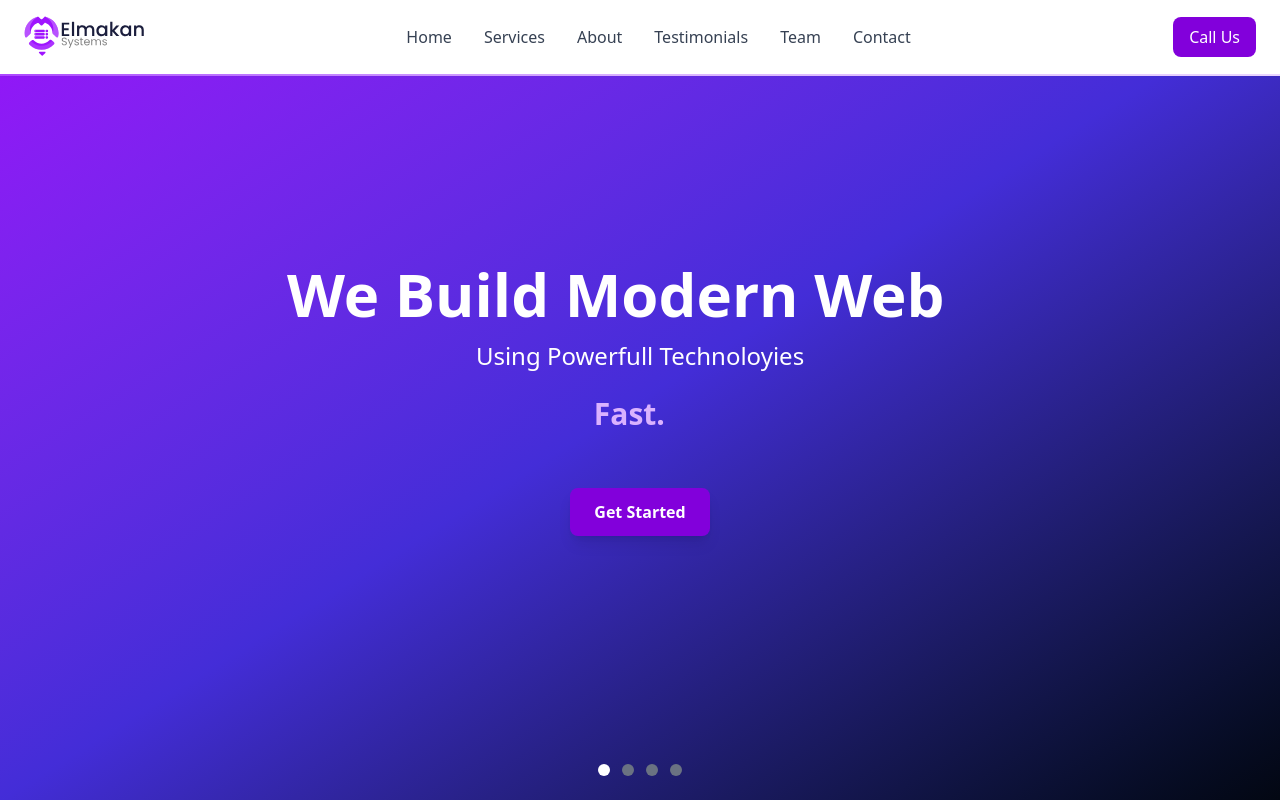
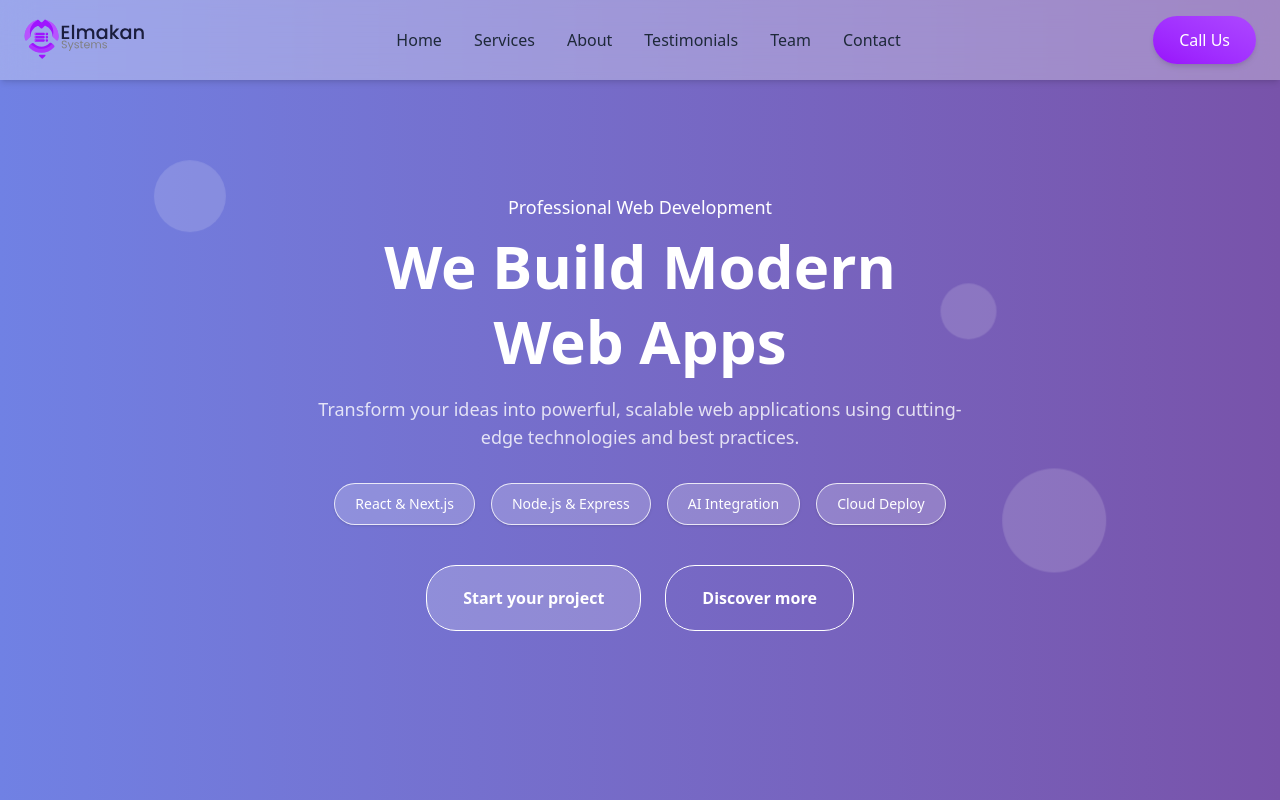
Before and after one commit to AhmedNAgy25/Elmakan-System, a Next.js app: page / in a window 1280 px wide. Shown: the top 800 px of the page. Built offline with nearby package versions, Linux system fonts and the light colour scheme; no server answers.

Commit message:
rebuild hero section , add glassy effect to navbar

```diff
--- a/src/app/globals.css
+++ b/src/app/globals.css
@@ -2,3 +2,25 @@
 html {
   scroll-behavior: smooth;
 }
+@keyframes float {
+  0%, 100% { transform: translateY(0) translateX(0); }
+  50% { transform: translateY(-20px) translateX(10px); }
+}
+@keyframes float-slow {
+  0%, 100% { transform: translateY(0) translateX(0); }
+  50% { transform: translateY(-30px) translateX(-15px); }
+}
+@keyframes float-delayed {
+  0%, 100% { transform: translateY(0) translateX(0); }
+  50% { transform: translateY(-25px) translateX(20px); }
+}
+
+.animate-float {
+  animation: float 12s ease-in-out infinite;
+}
+.animate-float-slow {
+  animation: float-slow 16s ease-in-out infinite;
+}
+.animate-float-delayed {
+  animation: float-delayed 18s ease-in-out infinite;
+}
--- a/src/app/page.tsx
+++ b/src/app/page.tsx
@@ -6,19 +6,13 @@ import Hero from "@/components/client/Hero";
 import Services from "@/components/server/Services";
 import Team from "@/components/server/Team";
 import Testimonials from "@/components/server/Testimonials";
-import HeroBackground from "@/components/server/HeroBackground";
-import { getSlides } from "@/lib/data";
-import { ISlide } from "@/lib/types";
 import ContactWraper from "@/components/server/ContactWraper";
 
 export default async function page() {
-  const slides: ISlide[] = await getSlides();
   return (
     <>
       <Navbar></Navbar>
-      <HeroBackground id="hero">
-        <Hero slides={slides} />
-      </HeroBackground>
+      <Hero id="home" />
       <Services id="services"></Services>
       <Features id="features"></Features>
       <About id="about"></About>
--- a/src/components/client/Hero.tsx
+++ b/src/components/client/Hero.tsx
@@ -1,64 +1,89 @@
-"use client";
+import React from "react";
 
-import { Typewriter } from "react-simple-typewriter";
-import { useState } from "react";
-import { ISlide } from "@/lib/types";
+export default function Hero({ id }: { id: string }) {
+  return (
+    <section
+      id={id}
+      className="hero min-h-screen flex items-center justify-center bg-gradient-to-r from-[#7081e4] to-[#7853aa] text-white relative overflow-hidden"
+    >
+      {/* Floating Bubbles */}
+      <div className="absolute w-18 h-18 bg-white opacity-15 rounded-full top-45 left-36 animate-float"></div>
+      <div className="absolute w-14 h-14 bg-white opacity-15 rounded-full bottom-110 right-75 animate-float-delayed"></div>
+      <div className="absolute w-26 h-26 bg-white opacity-15 rounded-full bottom-50 right-40 animate-float-slow"></div>
 
-export default function HeroSlider({ slides }: { slides: ISlide[] }) {
-  const [current, setCurrent] = useState(0);
-  const slide = slides[current];
+      {/* Hero Content */}
+      <div className="container mx-auto px-6 text-center relative z-10">
+        {/* Subtitle */}
+        <p className="text-white mb-2 text-lg mt-6">Professional Web Development</p>
 
-  return (
-    <>
-      {/* title */}
-      <h1 className="text-3xl md:text-4xl lg:text-6xl text-center font-bold mb-4">
-        <Typewriter
-          words={[slide.title]}
-          loop={false}
-          cursor
-          cursorStyle="|"
-          typeSpeed={60}
-          deleteSpeed={50}
-          delaySpeed={1000}
-        />
-      </h1>
+        {/* Main Heading */}
+        <h1 className="text-3xl
+    sm:text-4xl
+    md:text-5xl
+    lg:text-6xl
+    font-bold mb-4 leading-tight">
+          We Build Modern <br /> Web Apps
+        </h1>
 
-      {/* subtitle */}
-      <p className="text-lg md:text-2xl text-center mb-6">{slide.subtitle}</p>
+        {/* Description */}
+        <p className="max-w-2xl mx-auto mb-8 text-white/80 text-lg">
+          Transform your ideas into powerful, scalable web applications using
+          cutting-edge technologies and best practices.
+        </p>
 
-      {/* highlight */}
-      <h2 className="text-xl md:text-3xl text-center font-semibold text-purple-300">
-        <Typewriter
-          words={[slide.highlight]}
-          loop={false}
-          cursor
-          cursorStyle="▌"
-          typeSpeed={70}
-          delaySpeed={500}
-        />
-      </h2>
+        {/* Tech Stack */}
+        <div className="flex flex-wrap justify-center gap-4 mb-10">
+          {[
+            "React & Next.js",
+            "Node.js & Express",
+            "AI Integration",
+            "Cloud Deploy",
+          ].map((tech) => (
+            <span
+              key={tech}
+              className="px-5 py-2.5 border border-white/80 bg-[#ffffff33] text-white rounded-full text-sm
+              hover:bg-[#ffffff61] transition transform hover:-translate-y-[2px] duration-500 ease-in-out  shadow-sm"
+            >
+              {tech}
+            </span>
+          ))}
+        </div>
 
-      {/* CTA */}
-      <a
-        href="#contact"
-        className="hover:bg-purple-800 bg-purple-700 text-white mt-14 px-6 py-3 rounded-lg
-                   font-semibold shadow-lg transition transform hover:scale-105"
-      >
-        Get Started
-      </a>
+        {/* Call to Action */}
+        <div className="flex justify-center gap-6 flex-wrap">
+          {/* Start your project */}
+          <a
+            href="#contact"
+            className="relative px-9 py-5 rounded-[30px] border border-white
+    bg-[#ffffff33] text-white font-semibold
+    overflow-hidden transition-transform duration-500 ease-in-out
+    hover:-translate-y-[6px] group"
+          >
+            {/* Diagonal light sweep */}
+            <span
+              className="absolute inset-0 bg-gradient-to-tr from-transparent via-white/30 to-transparent
+      -translate-x-full group-hover:translate-x-full
+      skew-x-12
+      transition-transform duration-700 ease-in-out"
+            ></span>
 
-      {/* controls dots */}
-      <div className="absolute bottom-6 flex gap-3">
-        {slides.map((_, i) => (
-          <span
-            key={i}
-            onClick={() => setCurrent(i)}
-            className={`h-3 w-3 rounded-full cursor-pointer transition ${
-              i === current ? "bg-white" : "bg-gray-500"
-            }`}
-          />
-        ))}
+            <span className="relative z-10">Start your project</span>
+          </a>
+
+          {/* Discover more */}
+          <a
+            href="#services"
+            className="
+              px-9 py-5 rounded-[30px] bg-transparent border border-white
+            text-white font-semibold
+            hover:bg-white hover:text-[#667eea]
+              transition transform hover:-translate-y-[6px] duration-500 ease-in-out
+                "
+          >
+            Discover more
+          </a>
+        </div>
       </div>
-    </>
+    </section>
   );
 }
--- a/src/components/client/Navbar.tsx
+++ b/src/components/client/Navbar.tsx
@@ -9,9 +9,13 @@ export default function Navbar() {
   const [open, setOpen] = useState(false);
 
   return (
-    <header className="fixed top-0 left-0 w-full bg-white backdrop-blur-md shadow-sm z-50">
-      <div className="h-0.5 w-full bg-gradient-to-r from-purple-500 via-purple-300 to-purple-200 absolute top-full left-0"></div>
-      <nav className="container mx-auto flex justify-between items-center px-6 py-4">
+    <header className="fixed top-0 left-0 w-full z-50 bg-white/30 backdrop-blur-lg border-white/20 shadow-md">
+      {/* gradient line below navbar */}
+      {/* <div className="h-0.5 w-full bg-gradient-to-r from-purple-500 via-purple-300 to-purple-200 absolute top-full left-0"></div> */}
+
+      <nav
+        className="container mx-auto flex justify-between items-center px-6 py-4 "
+      >
         {/* logo */}
         <a
           href="#home"
@@ -26,12 +30,13 @@ export default function Navbar() {
           />
         </a>
 
-        {/*links*/}
+        {/* links */}
         <ul
   className={`
     flex flex-col lg:flex-row
     absolute lg:static top-full left-0 w-full lg:w-auto
-      bg-white lg:bg-transparent
+    bg-white/60 lg:bg-transparent backdrop-blur-lg lg:backdrop-blur-none
+    border lg:border-0 border-white/30 rounded-b-2xl
     shadow-md lg:shadow-none
     space-y-4 lg:space-y-0 lg:space-x-8
     p-6 lg:p-0
@@ -48,7 +53,10 @@ export default function Navbar() {
       <a
         href={link.href}
         onClick={() => setOpen(false)}
-                className="text-gray-700 hover:text-purple-700 transition"
+        className="relative text-gray-800 font-medium transition-colors duration-300 hover:text-purple-700
+                   after:content-[''] after:absolute after:left-0 after:-bottom-1
+                   after:w-0 after:h-[2px] after:bg-purple-600
+                   after:transition-all after:duration-300 hover:after:w-full"
       >
         {link.label}
       </a>
@@ -56,10 +64,11 @@ export default function Navbar() {
   ))}
 </ul>
 
+
         {/* call us */}
         <a
           href="tel:+201234567890"
-          className="hidden lg:block bg-purple-700 text-white px-4 py-2 rounded-lg hover:bg-purple-800 transition"
+          className="hidden lg:block bg-gradient-to-tr from-purple-600 to-purple-500 text-white px-6.5 py-3 rounded-[26px] shadow-md hover:shadow-lg hover:scale-105 transition"
         >
           Call Us
         </a>
@@ -67,7 +76,7 @@ export default function Navbar() {
         {/* mobile toggle icon */}
         <button
           onClick={() => setOpen(!open)}
-          className="lg:hidden text-gray-700"
+          className="lg:hidden text-gray-800 hover:text-purple-700 transition"
         >
           {open ? <X size={28} /> : <Menu size={28} />}
         </button>
--- a/src/components/server/HeroBackground.tsx
+++ /dev/null
@@ -1,19 +0,0 @@
-import React from "react";
-
-export default function HeroBackground({
-  children,
-  id,
-}: {
-  children: React.ReactNode;
-  id: string;
-}) {
-  return (
-    <section
-      id={id}
-      className="relative h-screen flex flex-col items-center justify-center text-left
-                 bg-gradient-to-br from-purple-600 via-indigo-700 to-gray-950 text-white px-4"
-    >
-      {children}
-    </section>
-  );
-}
```
Lines whose indentation alone changed are shown as unchanged.
